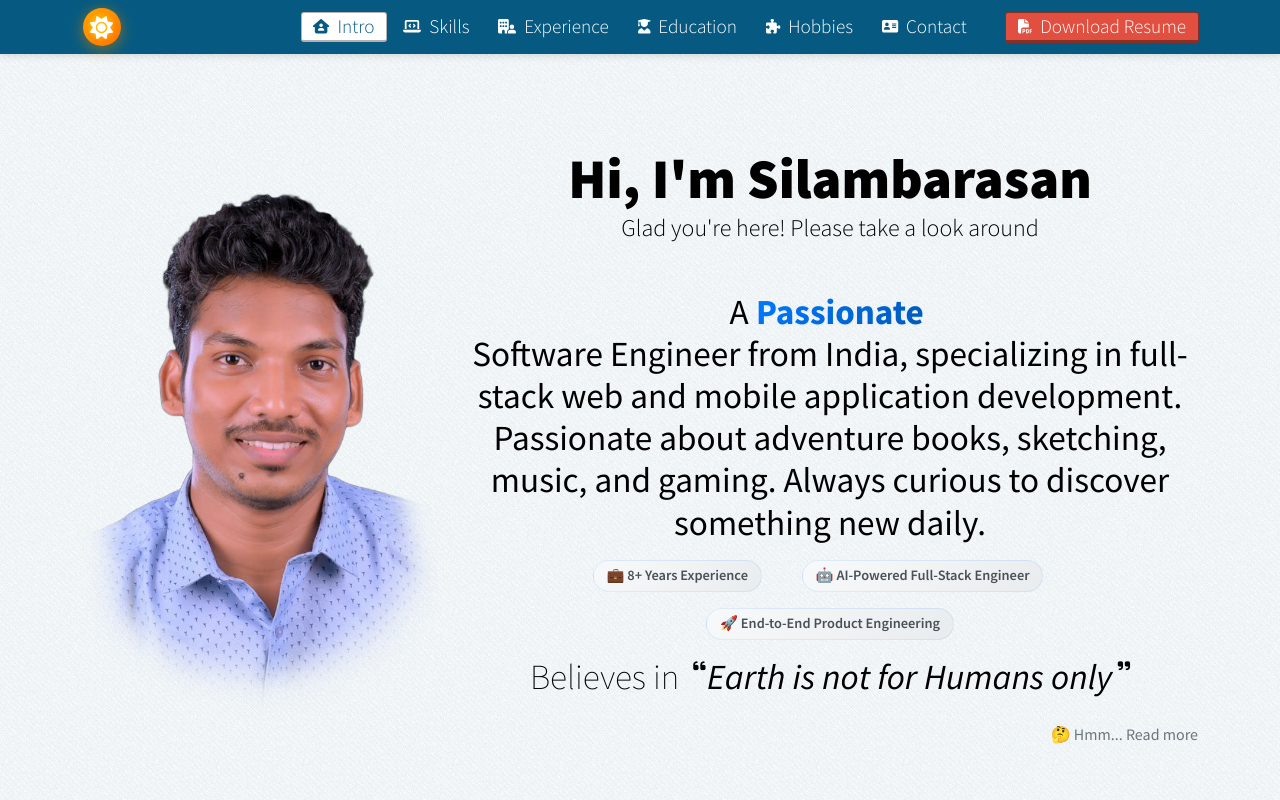
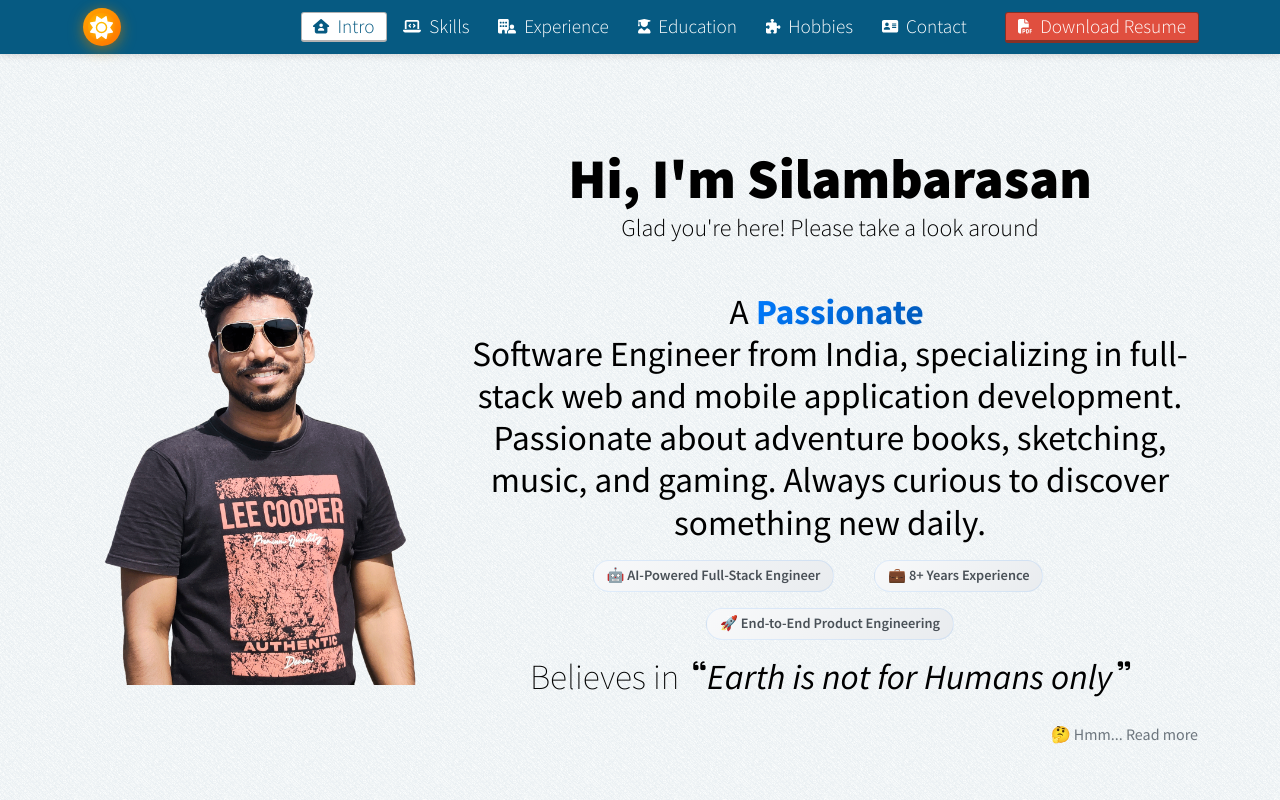
Before and after one commit to silambarasan-rd/portfolio, a React (Create React App) app: page / in a window 1280 px wide. Shown: the top 800 px of the page. Built offline with nearby package versions, Linux system fonts and the light colour scheme.

Commit message:
Portfolio image update

```diff
--- a/src/components/Intro.js
+++ b/src/components/Intro.js
@@ -148,10 +148,10 @@ const Intro = () => {
                         {...useStaggerAnimation(1.0)}
                       >
                         <motion.span className="highlight-item me-4">
-                          💼 8+ Years Experience
+                          🤖 AI-Powered Full-Stack Engineer
                         </motion.span>
                         <motion.span className="highlight-item me-4">
-                          🤖 AI-Powered Full-Stack Engineer
+                          💼 8+ Years Experience
                         </motion.span>
                         <motion.span className="highlight-item">
                           🚀 End-to-End Product Engineering
```
Also changed, not shown: src/images/silambarasan-rd-senior-software-engineer.png.
